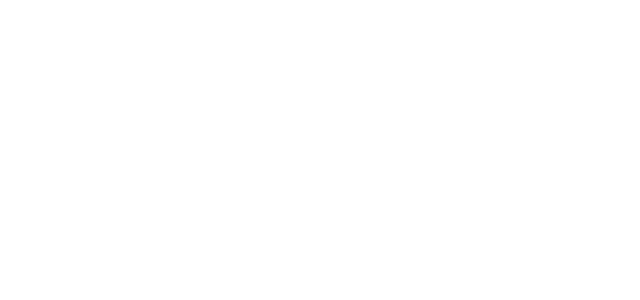
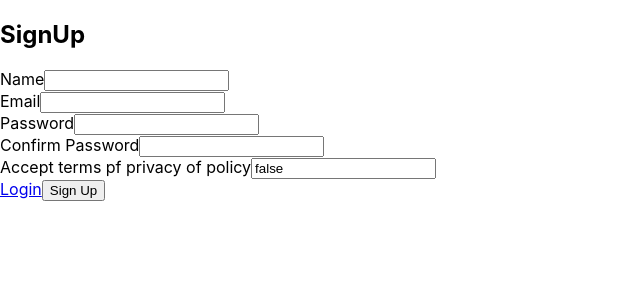
Before and after one commit to am1r0d/loginRegister, a React (Create React App) app: page / in a window 1280 px wide. Shown: the top 300 px of the page, without its empty margins (0-640 px from the left). Built offline with nearby package versions, Linux system fonts and the light colour scheme.

Commit message:
create component validation ,add Signup in App.js ,update Signup

```diff
--- a/src/App.js
+++ b/src/App.js
@@ -1,9 +1,11 @@
+import Signup from "./components/Signup";
 
 function App() {
-  return (
-    <div >
-    </div>
-  );
+    return (
+        <div>
+            <Signup />
+        </div>
+    );
 }
 
 export default App;
--- a/src/components/Signup.jsx
+++ b/src/components/Signup.jsx
@@ -1,4 +1,6 @@
-import React, { useState } from "react";
+import React, { useEffect, useState } from "react";
+import { validate } from "./validate";
+
 const Signup = () => {
     const [data, setData] = useState({
         name: "",
@@ -7,12 +9,17 @@
         confirmPassword: "",
         isAccepted: false,
     });
+    const [errors, setErrors] = useState({});
+    useEffect(() => {
+        setErrors(validate(data));
+        console.log(errors);
+    }, [data]);
 
     const changeHandler = (e) => {
         if (e.target.name === "isAccepted") {
-            setData({ ...data, [e.target.name]: e.target.checked ? });
-        }else{
-            setData({ ...data, [e.target.name]: e.target.value})
+            setData({ ...data, [e.target.name]: e.target.checked });
+        } else {
+            setData({ ...data, [e.target.name]: e.target.value });
         }
         console.log(data);
     };
@@ -23,15 +30,30 @@
                 <h2>SignUp</h2>
                 <div>
                     <label>Name</label>
-                    <input type="text" name="name" value={data.name} />
+                    <input
+                        type="text"
+                        name="name"
+                        value={data.name}
+                        onChange={changeHandler}
+                    />
                 </div>
                 <div>
                     <label>Email</label>
-                    <input type="text" name="email" value={data.email} />
+                    <input
+                        type="text"
+                        name="email"
+                        value={data.email}
+                        onChange={changeHandler}
+                    />
                 </div>
                 <div>
                     <label>Password</label>
-                    <input type="text" name="password" value={data.password} />
+                    <input
+                        type="text"
+                        name="password"
+                        value={data.password}
+                        onChange={changeHandler}
+                    />
                 </div>
                 <div>
                     <label>Confirm Password</label>
@@ -39,6 +61,7 @@
                         type="text"
                         name="confirmPassword"
                         value={data.confirmPassword}
+                        onChange={changeHandler}
                     />
                 </div>
                 <div>
@@ -47,6 +70,7 @@
                         type="text"
                         name="isAccepted"
                         value={data.isAccepted}
+                        onChange={changeHandler}
                     />
                 </div>
                 <a href="#">Login</a>
--- /dev/null
+++ b/src/components/validate.jsx
@@ -0,0 +1,46 @@
+export const validate = (data) => {
+    const errors = {};
+
+    // This is for Name || username
+    if (!data.name.trim()) {
+        errors.name = "Username required";
+    } else {
+        delete errors.name;
+    }
+
+    // This is for Email
+    if (!data.email) {
+        errors.email = "Email required";
+    } else if (!/\S+@\S+\.\S+/.test(data.email)) {
+        errors.email = "Email address is invalid";
+    } else {
+        delete errors.email;
+    }
+
+    // This is for Password
+    if (!data.password) {
+        errors.password = "Password required";
+    } else if (data.password.length < 6) {
+        errors.password = "Password must be at least 6 characters";
+    } else {
+        delete errors.password;
+    }
+
+    // This is for ConfirmPassword
+    if (!data.confirmPassword) {
+        errors.confirmPassword = "Confirm Password required";
+    } else if (data.confirmPassword !== data.password) {
+        errors.confirmPassword = "Password do not match";
+    } else {
+        delete errors.confirmPassword;
+    }
+
+    // This is for Checkbox
+    if (data.isAccepted) {
+        delete errors.isAccepted;
+    } else {
+        errors.isAccepted = "Accept our regulations";
+    }
+
+    return errors;
+};
```
